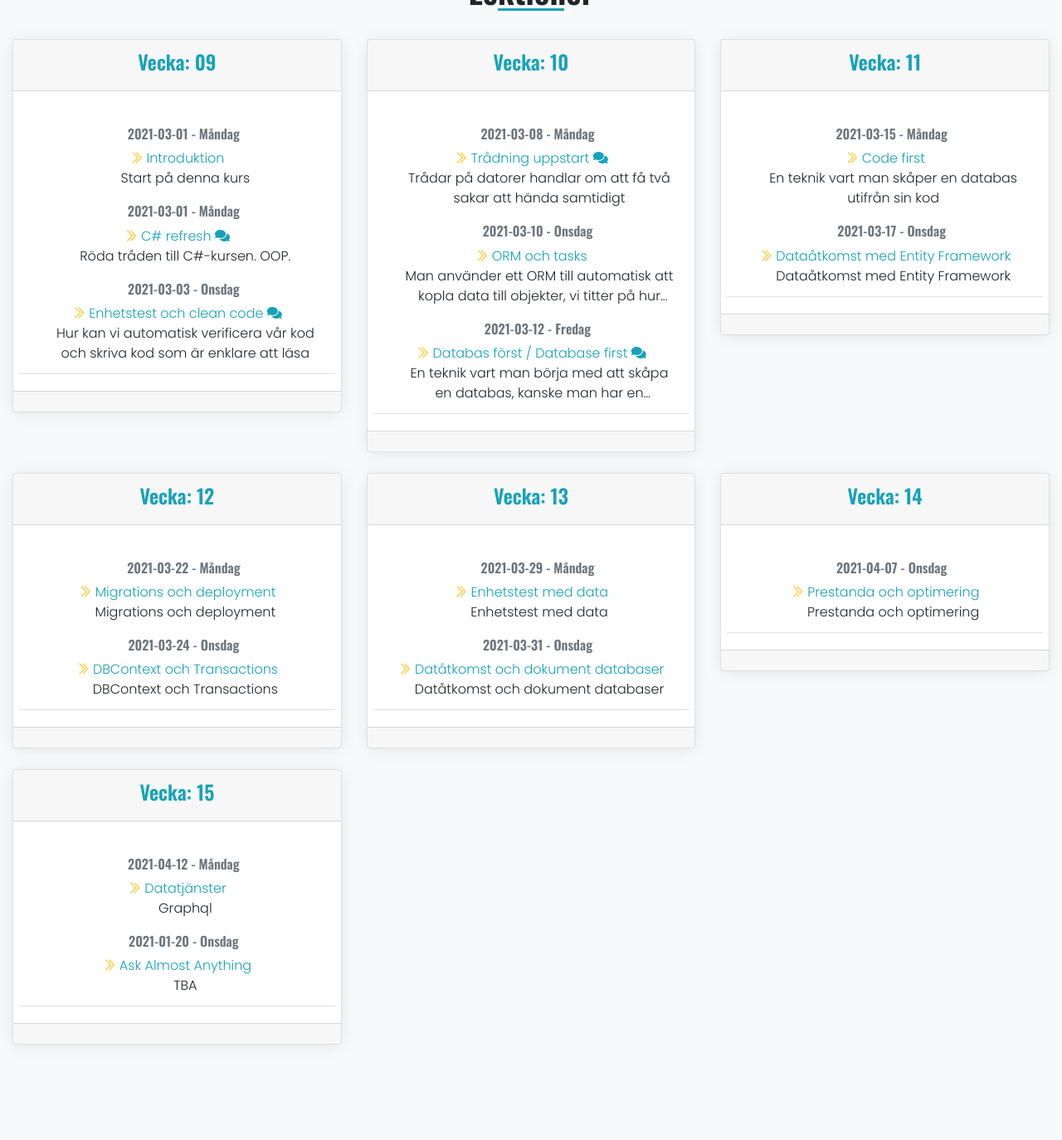
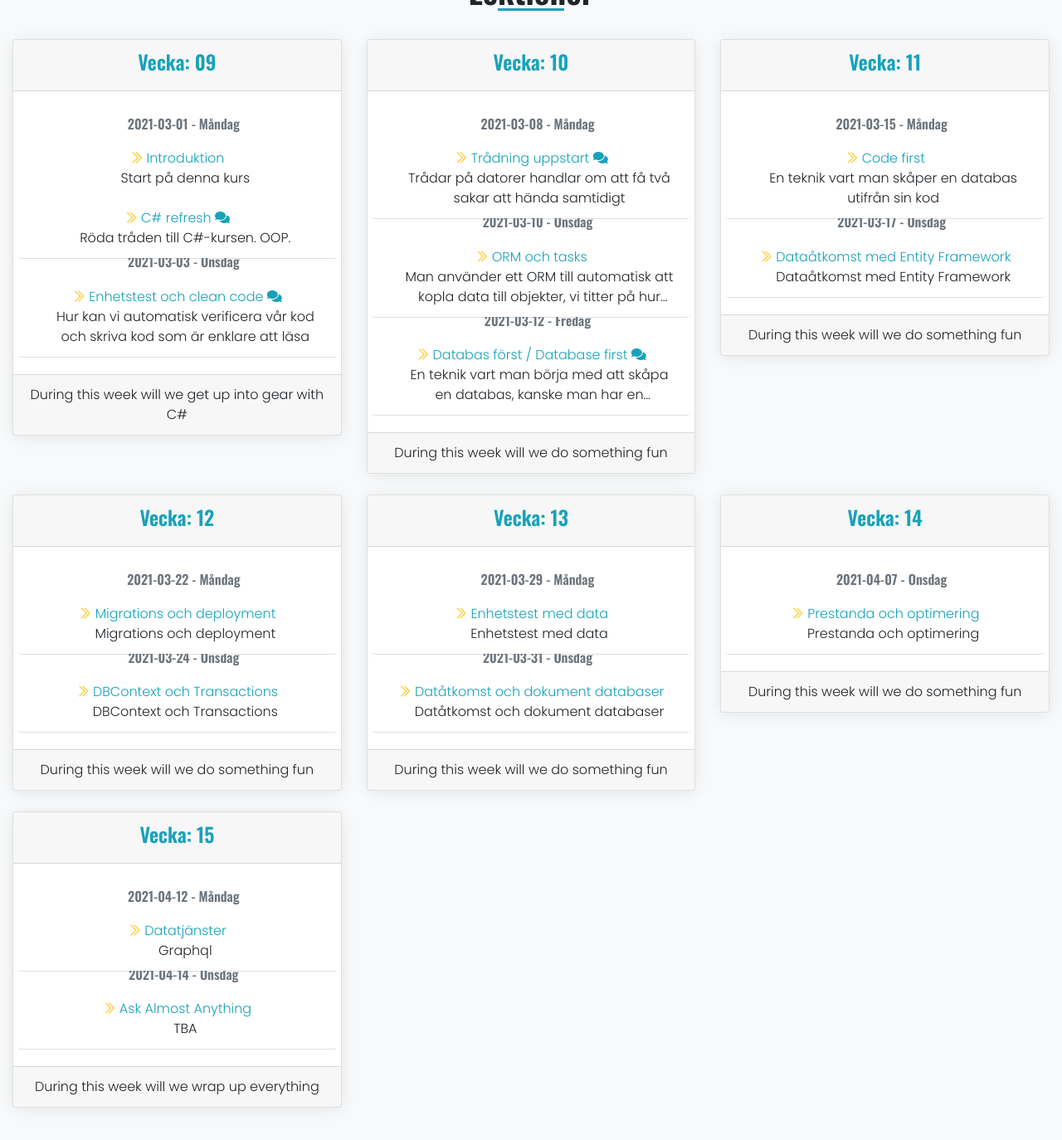
Before and after one commit to PGBSNH20/PGBSNH20-dataatkomst, a Jekyll site: the page built from lectures.md, in a window 1280 px wide and 1400 px high, scrolled down 160 px. Shown: the top 1374 px of the window at 83% size. Built offline with Jekyll 4.4.1, drawn with Linux system fonts in a browser that asks for light colours; nearby versions of some CDN libraries; before the commit the page ends 1484 px from its top, so only the background shows below that.

Commit message:
Fixes data problem but breaks design

```diff
--- a/_data/schedule.yml
+++ b/_data/schedule.yml
@@ -4,6 +4,7 @@ course:
 weeks:
 - week: 09
   year: 2021
+  description: During this week will we get up into gear with C#
   days:
   - day: 2021-03-01
     weekday: "Måndag"
@@ -68,6 +69,7 @@ weeks:
     activities: null
 - week: 10
   year: 2021
+  description: During this week will we do something fun
   days:
   - day: 2021-03-08
     weekday: "Måndag"
@@ -112,6 +114,7 @@ weeks:
       discussion: https://github.com/PGBSNH20/PGBSNH20-dataatkomst/discussions/10
 - week: 11
   year: 2021
+  description: During this week will we do something fun
   days:
   - day: 2021-03-15
     weekday: "Måndag"
@@ -146,6 +149,7 @@ weeks:
     lecture: null
 - week: 12
   year: 2021
+  description: During this week will we do something fun
   days:
   - day: 2021-03-22
     weekday: "Måndag"
@@ -180,6 +184,7 @@ weeks:
     lecture: null
 - week: 13
   year: 2021
+  description: During this week will we do something fun
   days:
   - day: 2021-03-29
     weekday: "Måndag"
@@ -214,6 +219,7 @@ weeks:
     activities: null
 - week: 14
   year: 2021
+  description: During this week will we do something fun
   days:
   - day: 2021-04-05
     weekday: "Måndag"
@@ -239,6 +245,7 @@ weeks:
     activities: null
 - week: 15
   year: 2021
+  description: During this week will we wrap up everything
   days:
   - day: 2021-04-12
     weekday: "Måndag"
--- a/lectures.md
+++ b/lectures.md
@@ -15,25 +15,29 @@ permalink: /lectures/
                   </div>
                         <div class="card-body" >
                               <div class="row mt-3">
+                              {% for day in week.days %}
+                                    {% if day.activities %}
                                     <ul class="list-group lectures-list lec-first">
-                                    {% for day in week.days %}
-                                    {% if day.activities %}
+                                    <h6 class="card-subtitle mb-2 text-muted postlower ml-3">{{ day.day }} - {{day.weekday}}</h6>
+
                                     {% for activity in day.activities %}
                                     {% if activity.activity == "lecture" %}
                                           <li class="list-group-item">
-                                                <h6 class="card-subtitle mb-2 text-muted postlower ml-3">{{ activity.start-full | date: "%F"}} - {{day.weekday}}</h6>
+
                                                 <i class="bi bi-chevron-double-right lec-icon"></i> <a href="{{ activity.slug | prepend: site.baseurl }}">{{ activity.title }}</a>
                                                 {% if activity.discussion %}<a href="{{activity.discussion}}"><i class="fa fa-comments" aria-hidden="true"></i></a><br>{% endif %}
                                                 <p class="description"> {{ activity.description }}</p>
                                           </li>
                                     {% endif %}
                                     {% endfor %}
+                                    </ul>
                                     {% endif %}
+
                                     {% endfor %}
-                                    </ul>
                               </div>
                         </div>
                         <div class="card-footer text-center">
+                        {{week.description}}
                         </div>
                   </div>
       </div>
```
